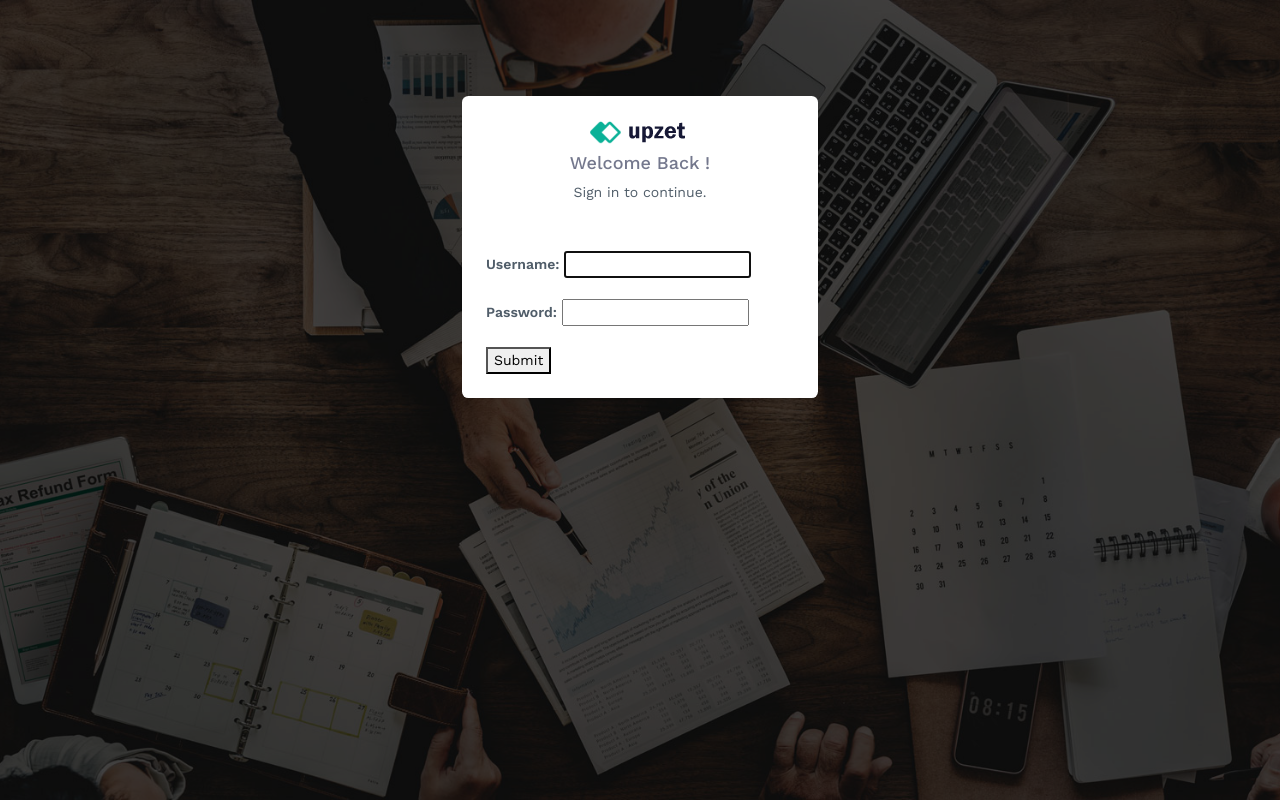
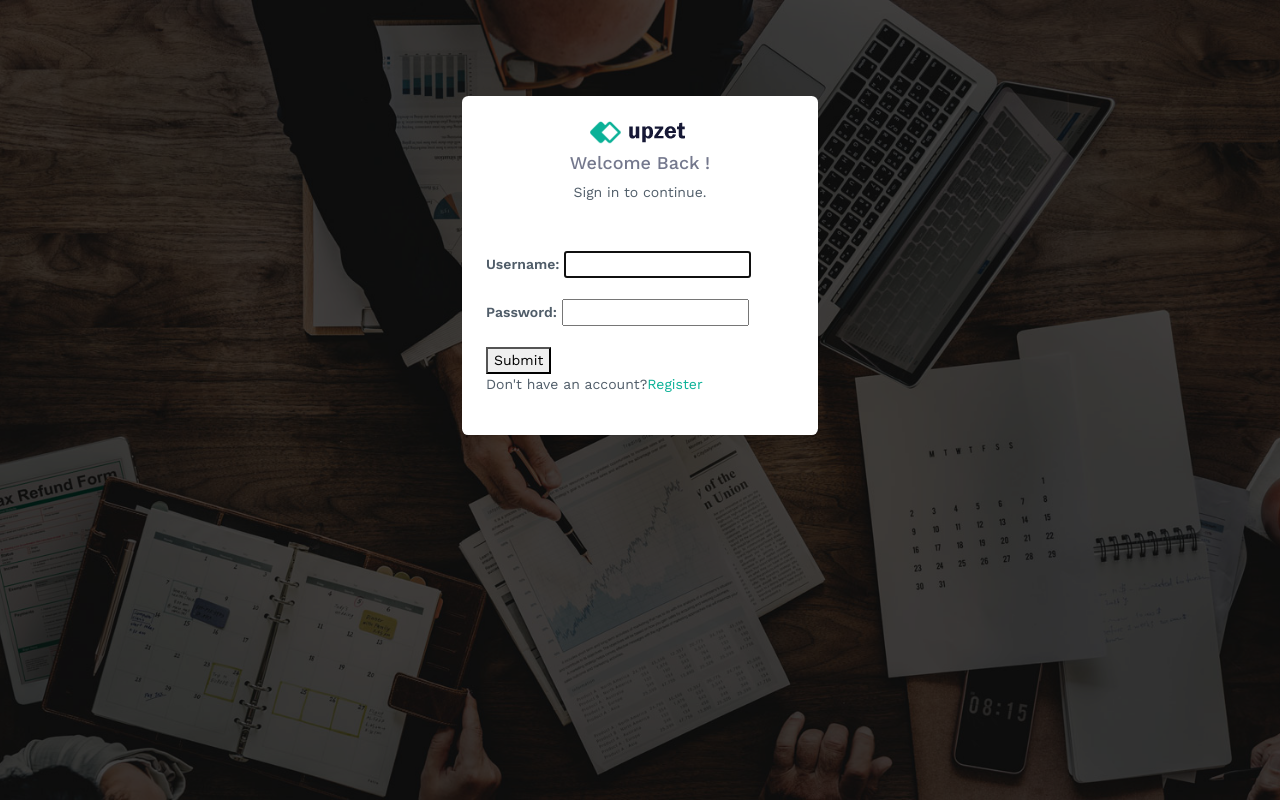
Before and after one commit to UzitheI/ResCaf, a Django app: page /admin/admin-login/ in a window 1280 px wide. Run offline with Django 5.2, Linux system fonts and the light colour scheme; some libraries are stand-ins or nearby versions.

Commit message:
added register button

```diff
--- a/mysite/templates/home_folder/auth-login.html
+++ b/mysite/templates/home_folder/auth-login.html
@@ -40,11 +40,15 @@
                                     {%if user.is_staff is false%}
                                     <p>You must be a superuser or a staff to login.</p>
                                     {%endif%}
-                                    <form class="form-horizontal" method='post' action="{%url 'admin_login'%}">
+                                    <form class="form-horizontal" method='post' action="{% url 'admin_login'%}">
                                         {%csrf_token%}
                                         {{form.as_p}}
                                         <button type="submit">Submit</button>
                                     </form>
+                                    <div style="display:flex; justify-content:between;">
+                                        <p>Don't have an account?</p>
+                                        <a href="{%url 'admin_register'%}">Register</a>
+                                    </div>
                                 </div>
                             </div>
                         </div>
```
